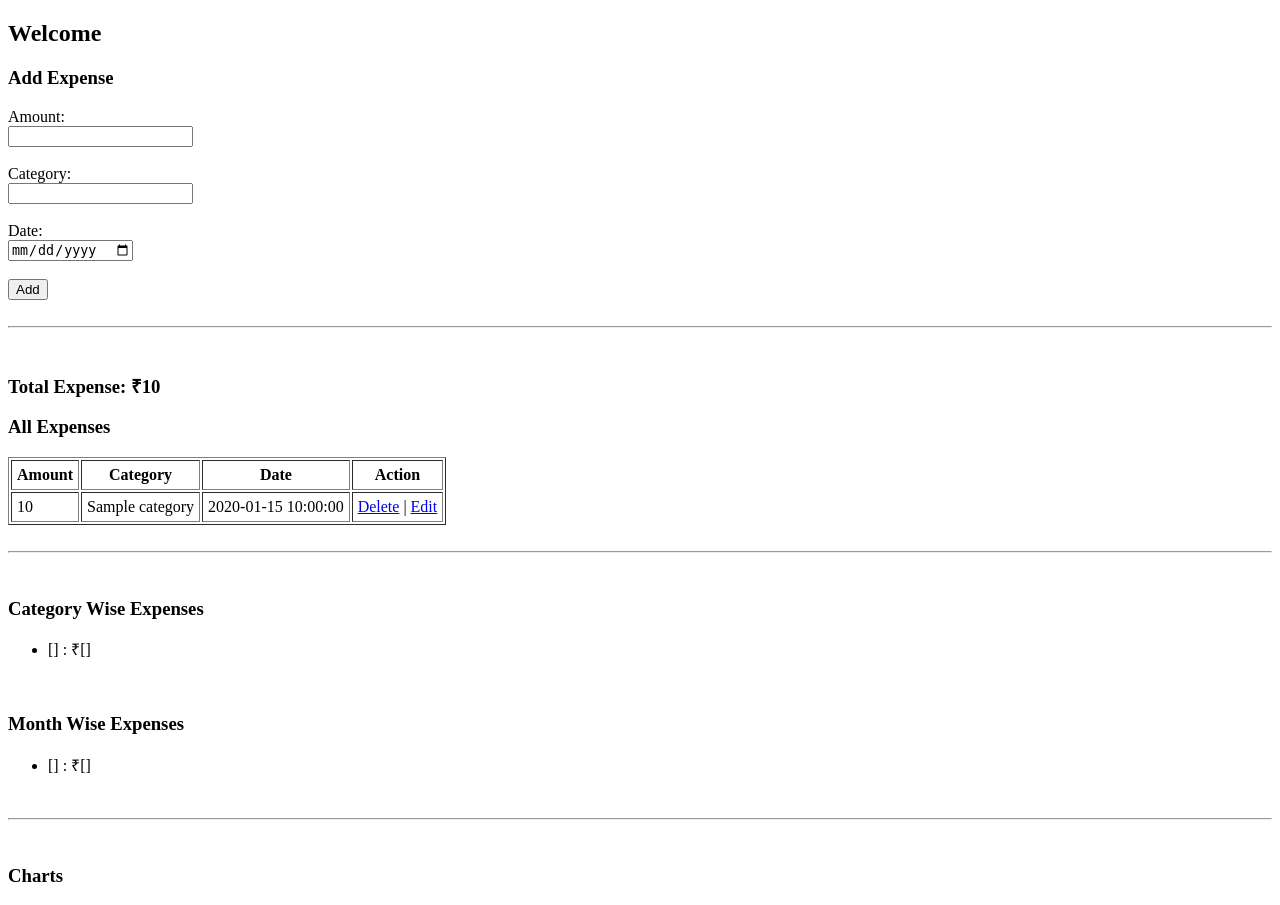
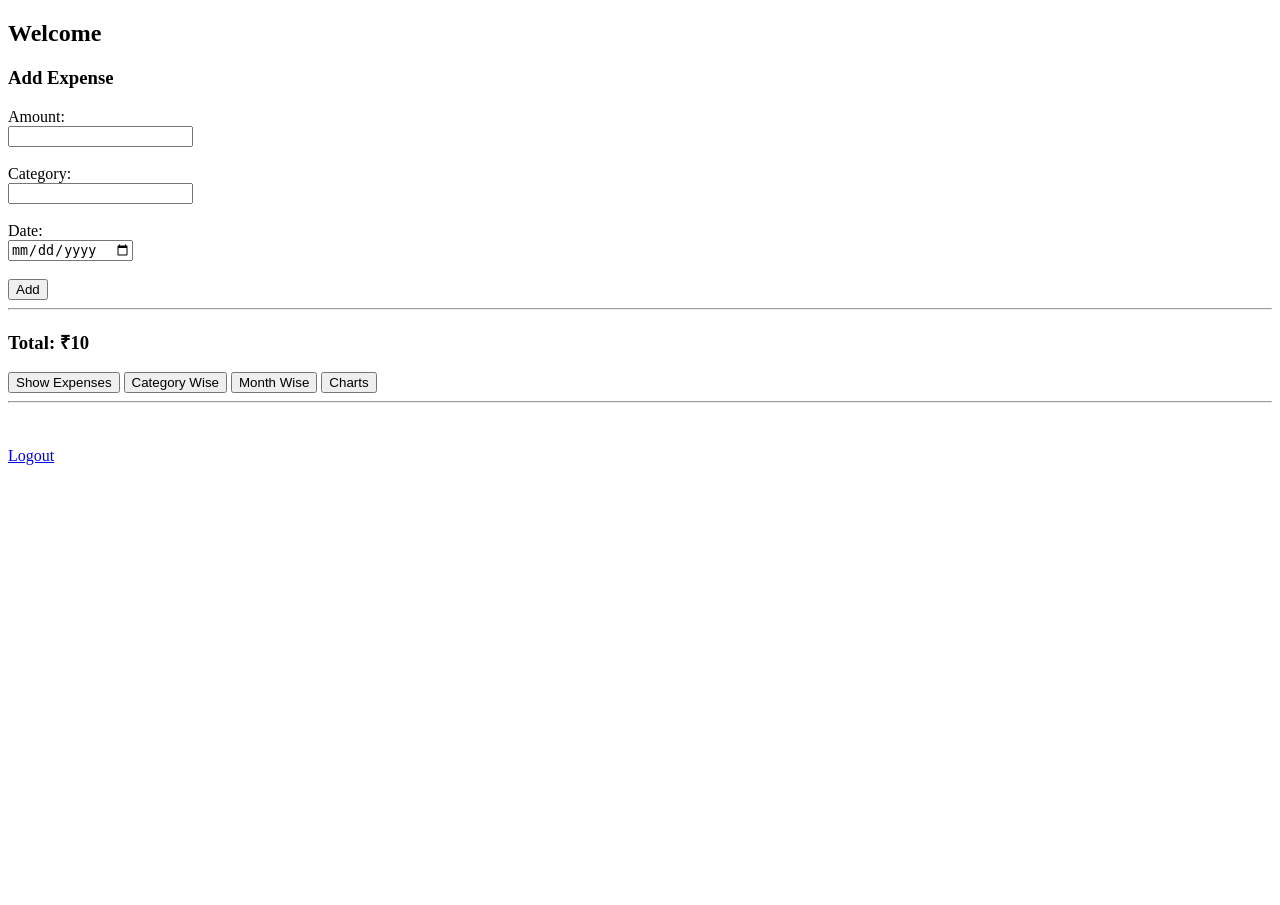
Before and after one commit to sireesha1922/expense-tracker, a Flask app: template templates/index.html in a window 1280 px wide. Shown: the top 905 px of the page. After the commit the page ends 465 px from the top, so only its background shows below. Run offline with Flask 3, Linux system fonts and the light colour scheme; the template is opened without the code that fills it: most values are stand-ins (such as "Sample title", 1, 10 or a date in 2020).

Commit message:
Update index.html

```diff
--- a/templates/index.html
+++ b/templates/index.html
@@ -3,6 +3,17 @@
 <head>
     <title>Expense Tracker</title>
     <script src="https://cdn.jsdelivr.net/npm/chart.js"></script>
+
+    <script>
+        function toggle(id) {
+            let x = document.getElementById(id);
+            if (x.style.display === "none") {
+                x.style.display = "block";
+            } else {
+                x.style.display = "none";
+            }
+        }
+    </script>
 </head>
 <body>
 
@@ -23,14 +34,22 @@
     <button type="submit">Add</button>
 </form>
 
-<br><hr><br>
+<hr>
 
-<!-- TOTAL -->
-<h3>Total Expense: ₹{{ total }}</h3>
+<h3>Total: ₹{{ total }}</h3>
+
+<!-- BUTTONS -->
+<button onclick="toggle('tableDiv')">Show Expenses</button>
+<button onclick="toggle('catDiv')">Category Wise</button>
+<button onclick="toggle('monthDiv')">Month Wise</button>
+<button onclick="toggle('chartDiv')">Charts</button>
+
+<hr>
 
 <!-- TABLE -->
+<div id="tableDiv" style="display:none;">
 <h3>All Expenses</h3>
-<table border="1" cellpadding="5">
+<table border="1">
 <tr>
     <th>Amount</th>
     <th>Category</th>
@@ -51,35 +70,35 @@
 {% endfor %}
 
 </table>
+</div>
 
-<br><hr><br>
-
-<!-- CATEGORY WISE -->
-<h3>Category Wise Expenses</h3>
+<!-- CATEGORY -->
+<div id="catDiv" style="display:none;">
+<h3>Category Wise</h3>
 <ul>
 {% for k, v in category_total.items() %}
     <li>{{ k }} : ₹{{ v }}</li>
 {% endfor %}
 </ul>
+</div>
 
-<br>
-
-<!-- MONTH WISE -->
-<h3>Month Wise Expenses</h3>
+<!-- MONTH -->
+<div id="monthDiv" style="display:none;">
+<h3>Month Wise</h3>
 <ul>
 {% for k, v in month_total.items() %}
     <li>{{ k }} : ₹{{ v }}</li>
 {% endfor %}
 </ul>
+</div>
 
-<br><hr><br>
-
-<!-- CHARTS -->
+<!-- CHART -->
+<div id="chartDiv" style="display:none;">
 <h3>Charts</h3>
-
 <canvas id="catChart"></canvas>
 <br><br>
 <canvas id="monthChart"></canvas>
+</div>
 
 <script>
 let catData = {{ category_total | tojson }};
@@ -89,9 +108,7 @@ new Chart(document.getElementById("catChart"), {
     type: "pie",
     data: {
         labels: Object.keys(catData),
-        datasets: [{
-            data: Object.values(catData)
-        }]
+        datasets: [{ data: Object.values(catData) }]
     }
 });
 
@@ -99,9 +116,7 @@ new Chart(document.getElementById("monthChart"), {
     type: "bar",
     data: {
         labels: Object.keys(monthData),
-        datasets: [{
-            data: Object.values(monthData)
-        }]
+        datasets: [{ data: Object.values(monthData) }]
     }
 });
 </script>
```
